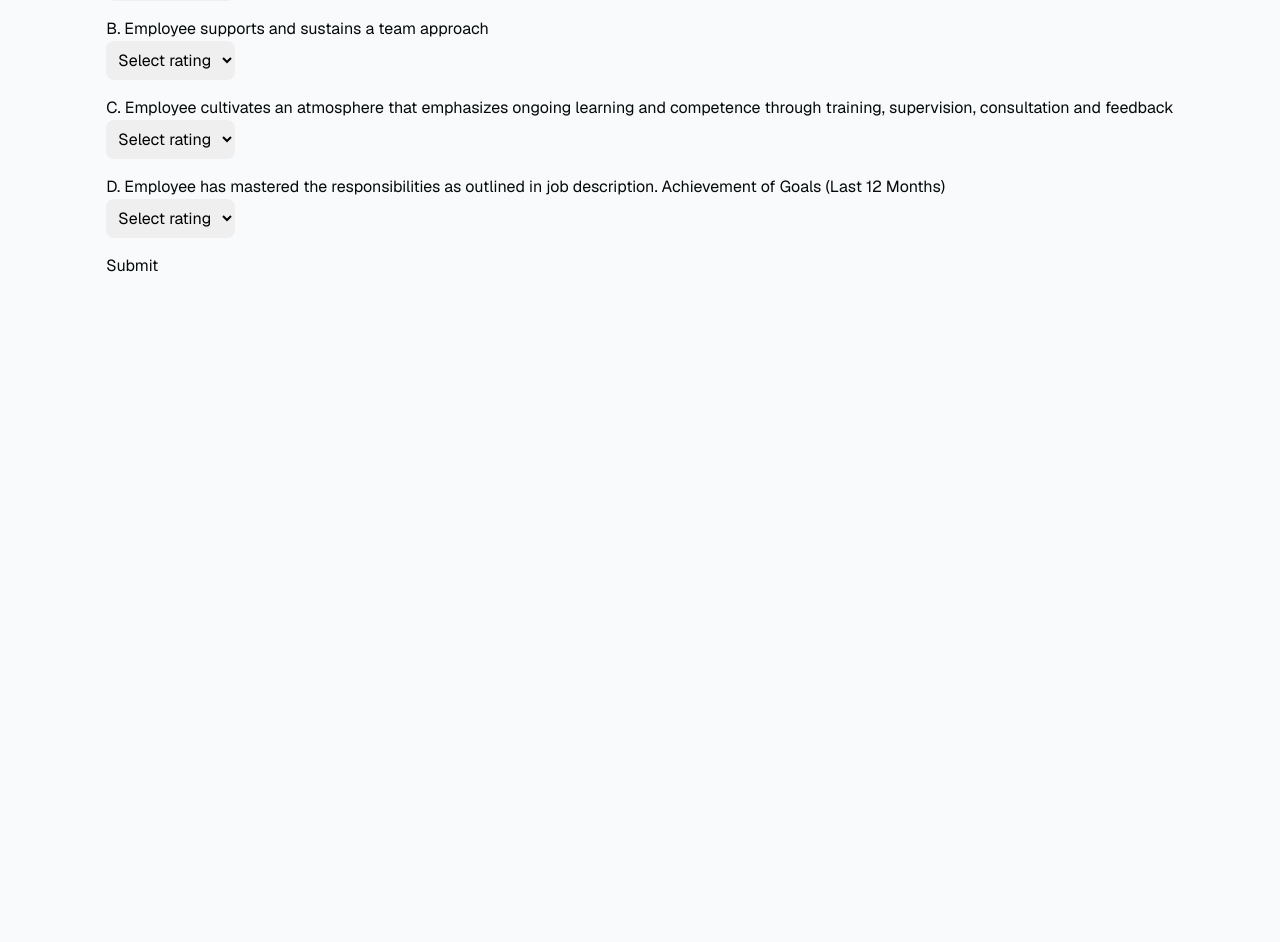
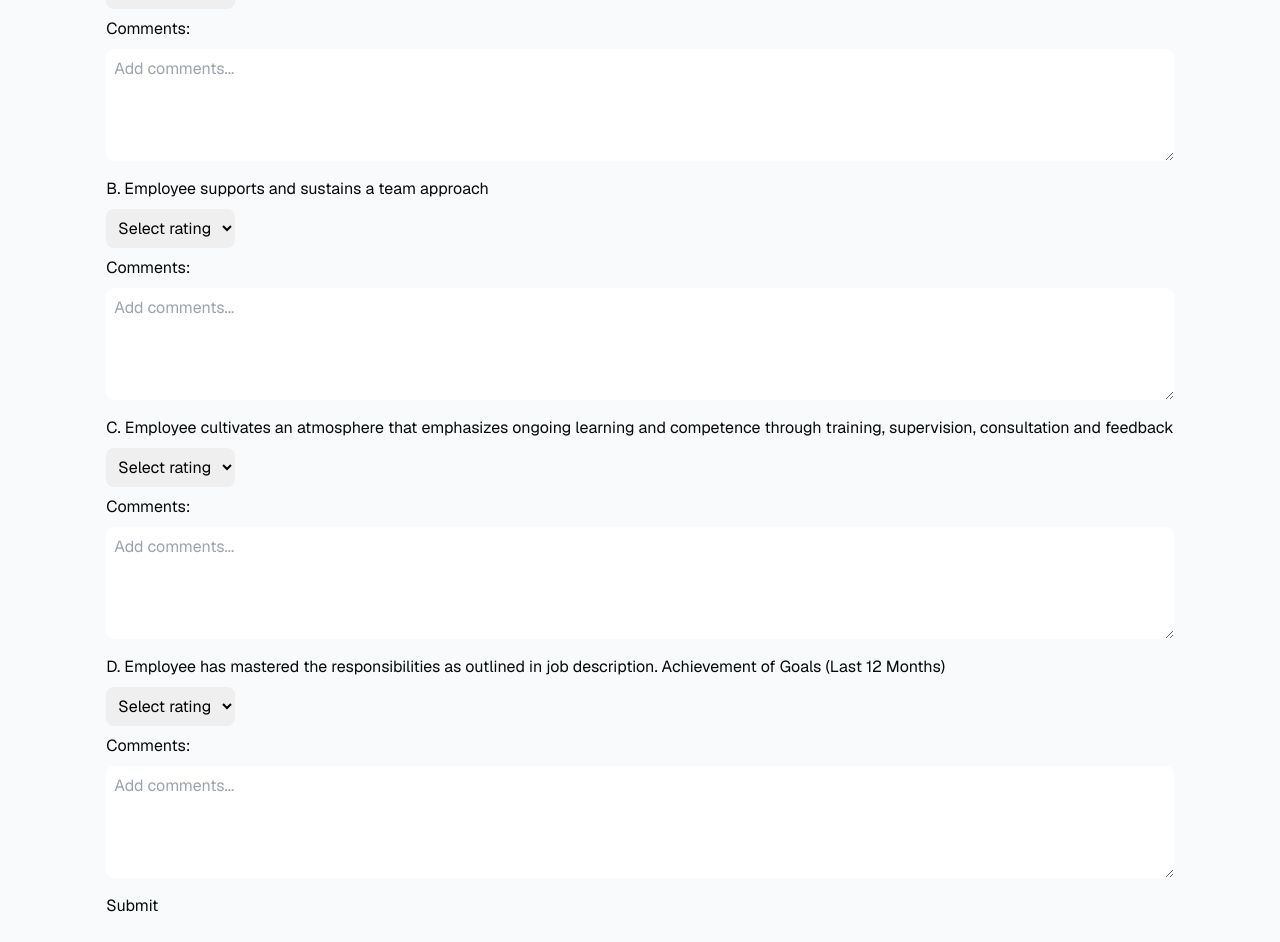
Before and after one commit to Emory-Hack4Impact/Odyssey, a Next.js app: page /performance-evaluation in a window 1280 px wide. Shown: the part 166-1108 px from the top of the page. Before the commit the page ends 800 px from the top, so only its background shows below. Built offline with nearby package versions, Linux system fonts and the light colour scheme.

Commit message:
add comment fields

```diff
--- a/src/app/performance-evaluation/PerfEvalForm.tsx
+++ b/src/app/performance-evaluation/PerfEvalForm.tsx
@@ -2,11 +2,15 @@ import { useState } from "react";
 import DropdownSelect from "@/components/DropdownSelect";
 
 interface FormData {
-  year: number;
+  year: number; // year of evaluation
   a: string; // objective a
+  aComm: string; // comments for objective a
   b: string; // objective b
+  bComm: string; // comments for objective b
   c: string; // objective c
+  cComm: string; // comments for objective c
   d: string; // objective d
+  dComm: string; // comments for objective d
 }
 
 export default function PerfEvalForm() {
@@ -17,29 +21,35 @@ export default function PerfEvalForm() {
   const [formData, setFormData] = useState<FormData>({
     year: new Date().getFullYear(),
     a: "",
+    aComm: "",
     b: "",
+    bComm: "",
     c: "",
+    cComm: "",
     d: "",
+    dComm: "",
   });
+
   const handleChange = (
     e:
       | React.ChangeEvent<HTMLSelectElement>
       | React.ChangeEvent<HTMLInputElement>
+      | React.ChangeEvent<HTMLTextAreaElement>,
   ) => {
     const { id, value } = e.target;
     setFormData({ ...formData, [id]: value });
   };
+
   const onSubmit = (e: React.FormEvent<HTMLFormElement>) => {
     e.preventDefault();
     console.log(formData);
   };
+
   return (
     <div className="m-6">
       <form onSubmit={onSubmit}>
         <div className="mb-4">
-          <label htmlFor="year" className="block">
-            Year
-          </label>
+          <label htmlFor="year">Year</label>
           <input
             type="number"
             id="year"
@@ -47,6 +57,7 @@ export default function PerfEvalForm() {
             max="9999"
             onChange={handleChange}
             className="block w-24 rounded-lg p-2 text-black"
+            required
           />
         </div>
         <div className="mb-4">
@@ -60,7 +71,15 @@ export default function PerfEvalForm() {
             placeholder={placeholder}
             required={true}
             onChange={handleChange}
-            className="rounded-lg p-2"
+            className="my-2 rounded-lg p-2"
+          />
+          <label htmlFor="aComm">Comments:</label>
+          <textarea
+            id="aComm"
+            placeholder="Add comments..."
+            rows={4}
+            onChange={handleChange}
+            className="mt-2 block w-full rounded-lg p-2 text-black"
           />
         </div>
         <div className="mb-4">
@@ -73,7 +92,15 @@ export default function PerfEvalForm() {
             placeholder={placeholder}
             required={true}
             onChange={handleChange}
-            className="rounded-lg p-2"
+            className="my-2 rounded-lg p-2"
+          />
+          <label htmlFor="bComm">Comments:</label>
+          <textarea
+            id="bComm"
+            placeholder="Add comments..."
+            rows={4}
+            onChange={handleChange}
+            className="mt-2 block w-full rounded-lg p-2 text-black"
           />
         </div>
         <div className="mb-4">
@@ -88,7 +115,15 @@ export default function PerfEvalForm() {
             placeholder={placeholder}
             required={true}
             onChange={handleChange}
-            className="rounded-lg p-2"
+            className="my-2 rounded-lg p-2"
+          />
+          <label htmlFor="cComm">Comments:</label>
+          <textarea
+            id="cComm"
+            placeholder="Add comments..."
+            rows={4}
+            onChange={handleChange}
+            className="mt-2 block w-full rounded-lg p-2 text-black"
           />
         </div>
         <div className="mb-4">
@@ -102,7 +137,15 @@ export default function PerfEvalForm() {
             placeholder={placeholder}
             required={true}
             onChange={handleChange}
-            className="rounded-lg p-2"
+            className="my-2 rounded-lg p-2"
+          />
+          <label htmlFor="dComm">Comments:</label>
+          <textarea
+            id="dComm"
+            placeholder="Add comments..."
+            rows={4}
+            onChange={handleChange}
+            className="mt-2 block w-full rounded-lg p-2 text-black"
           />
         </div>
         <button type="submit">Submit</button>
```
